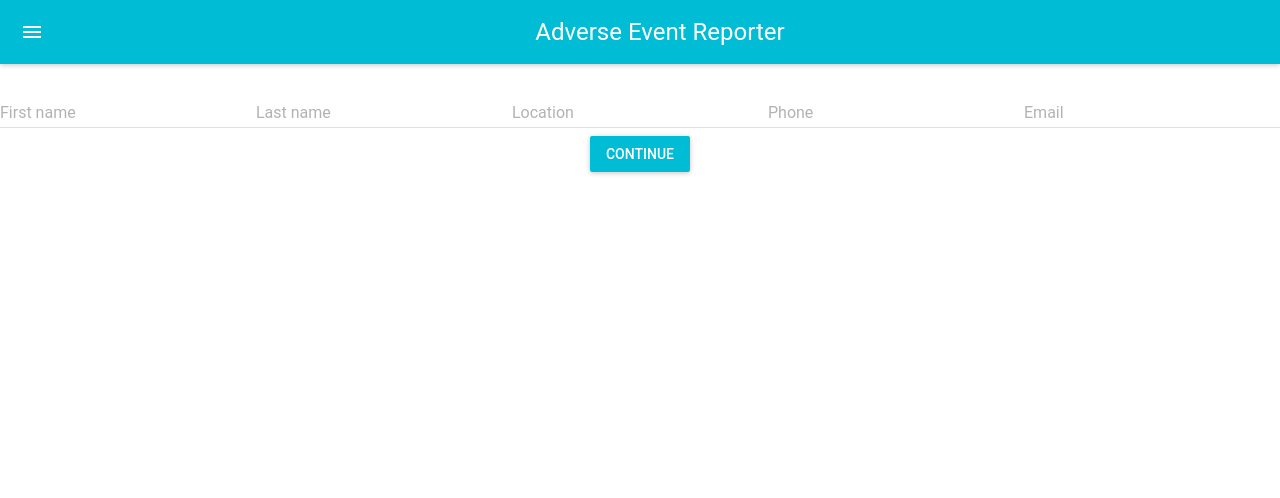
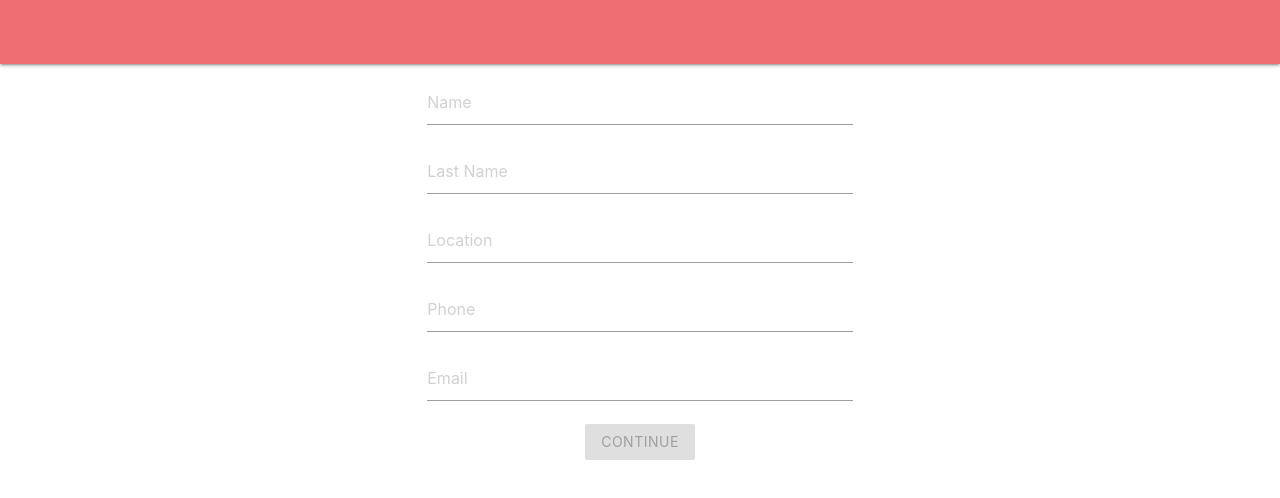
Before and after one commit to codenamics/AdverseEvents, a React (Create React App) app in the folder client/: page / in a window 1280 px wide. Shown: the top 498 px of the page. Built offline with nearby package versions, Linux system fonts and the light colour scheme.

Commit message:
validation

```diff
--- a/client/package.json
+++ b/client/package.json
@@ -5,8 +5,12 @@
   "dependencies": {
     "axios": "^0.18.0",
     "material-ui": "^0.20.2",
+    "materialize-css": "^1.0.0-rc.2",
+    "moment": "^2.22.2",
     "react": "^16.6.1",
+    "react-day-picker": "^7.2.4",
     "react-dom": "^16.6.1",
+    "react-inputs-validation": "^2.1.0",
     "react-scripts": "2.1.1"
   },
   "scripts": {
--- a/client/src/App.css
+++ b/client/src/App.css
@@ -18,6 +18,19 @@
     color: white;
 }
 
+.x-center {
+    display: flex;
+    justify-content: center
+}
+
+.collection-item {
+    text-align: left
+}
+
+.m-lr-auto {
+    margin: 0 auto;
+}
+
 .App-link {
     color: #61dafb;
 }
--- a/client/src/App.js
+++ b/client/src/App.js
@@ -7,6 +7,9 @@ class App extends Component {
   render() {
     return (
       <div className="App">
+        <nav>
+          <div class="nav-wrapper" />{" "}
+        </nav>{" "}
         <UserForm />
       </div>
     );
--- a/client/src/components/Confirm.js
+++ b/client/src/components/Confirm.js
@@ -32,31 +32,27 @@ export class FormPersonalDetails extends Component {
     } = this.props;
     console.log(errors);
     return (
-      <MuiThemeProvider>
-        <React.Fragment>
-          <AppBar title="Confirm Data" />
-          <List>
-            <ListItem primaryText="Name" secondaryText={name} />{" "}
-            <h1>{errors.name}</h1>
-            <ListItem primaryText="Last name" secondaryText={lastname} />{" "}
-            <h1>{errors.lastname}</h1>
-            <ListItem primaryText="Email" secondaryText={email} />{" "}
-            <ListItem primaryText="Location" secondaryText={location} />{" "}
-            <ListItem primaryText="Phone" secondaryText={phone} />{" "}
-            <ListItem primaryText="Date" secondaryText={date} />{" "}
-            <ListItem primaryText="Drug" secondaryText={drug} />{" "}
-            <ListItem primaryText="Batch" secondaryText={batch} />{" "}
-            <ListItem primaryText="Outcome" secondaryText={outcome} />{" "}
-            <ListItem primaryText="Details" secondaryText={details} />{" "}
-          </List>{" "}
-          <RaisedButton label="Back" onClick={this.back} />{" "}
-          <RaisedButton
-            label="Confirm"
-            primary={true}
-            onClick={this.continue}
-          />{" "}
-        </React.Fragment>{" "}
-      </MuiThemeProvider>
+      <div class="container">
+        <div className="row x-center ">
+          <div class="col s6 m-lr-auto">
+            <ul class="collection">
+              <li class="collection-item">Name:{name}</li>
+              <li class="collection-item">{lastname}</li>
+              <li class="collection-item">{email}</li>
+              <li class="collection-item">{phone}</li>
+              <li class="collection-item">{location}</li>
+              <li class="collection-item">{date}</li>
+              <li class="collection-item">{drug}</li>
+              <li class="collection-item">{batch}</li>
+              <li class="collection-item">{outcome}</li>
+              <li class="collection-item">{details}</li>
+            </ul>
+            <a class="waves-effect waves-light btn" onClick={this.continue}>
+              Continue
+            </a>
+          </div>
+        </div>
+      </div>
     );
   }
 }
--- a/client/src/components/FormAdverseEvent.js
+++ b/client/src/components/FormAdverseEvent.js
@@ -1,8 +1,6 @@
 import React, { Component } from "react";
-import MuiThemeProvider from "material-ui/styles/MuiThemeProvider";
-import AppBar from "material-ui/AppBar";
-import TextField from "material-ui/TextField";
-import RaisedButton from "material-ui/RaisedButton";
+import M from "materialize-css/dist/js/materialize.min.js";
+import "materialize-css/dist/css/materialize.min.css";
 
 export class FormAdverseEvent extends Component {
   continue = e => {
@@ -16,48 +14,91 @@ export class FormAdverseEvent extends Component {
 
   render() {
     const { values, handleChange } = this.props;
+
+    console.log(values);
     return (
-      <MuiThemeProvider>
-        <React.Fragment>
-          <AppBar title="Adverse Event Reporter" />
-          <TextField
-            hintText="Date"
-            floatingLabelText="Date"
+      <div class="container">
+        <div className="row x-center ">
+          <div class="col s6 m-lr-auto">
+            <div class="input-field">
+              <input
+                required
+                id="date"
+                type="text"
+                placeholder="Date"
+                class="validate"
                 onChange={handleChange("date")}
                 defaultValue={values.date}
-          />{" "}
-          <TextField
-            hintText="Drug name"
-            floatingLabelText="Drug name"
+              />
+            </div>
+            <div className="input-field">
+              <input
+                required
+                id="drug"
+                type="text"
+                class="validate"
                 onChange={handleChange("drug")}
                 defaultValue={values.drug}
-          />{" "}
-          <TextField
-            hintText="Batch number"
-            floatingLabelText="Batch number"
+              />
+
+              <label for="drug">Drug</label>
+            </div>
+            <div className="input-field">
+              <input
+                required
+                id="batch"
+                type="text"
+                class="validate"
                 onChange={handleChange("batch")}
                 defaultValue={values.batch}
-          />{" "}
-          <TextField
-            hintText="Outcome"
-            floatingLabelText="Outcome"
+              />
+              <label for="batch">Batch</label>
+            </div>
+            <div className="input-field">
+              <input
+                required
+                id="outcome"
+                type="text"
+                class="validate"
                 onChange={handleChange("outcome")}
                 defaultValue={values.outcome}
-          />{" "}
-          <TextField
-            hintText="Details"
-            floatingLabelText="Details"
+              />
+              <label for="outcome">Outcome</label>
+            </div>
+            <div className="input-field">
+              <input
+                required
+                id="details"
+                type="text"
+                class="validate"
                 onChange={handleChange("details")}
                 defaultValue={values.details}
               />
-          <RaisedButton label="Back" primary={true} onClick={this.back} />{" "}
-          <RaisedButton
-            label="Continue"
-            primary={true}
+              <label for="details">Details</label>
+            </div>
+            <a class="waves-effect waves-light btn" onClick={this.back}>
+              Back
+            </a>
+            {values.date === "" ||
+            values.drug === "" ||
+            values.batch === "" ||
+            values.outcome === "" ||
+            values.details === "" ? (
+              <a
+                disabled
+                class="waves-effect waves-light btn"
                 onClick={this.continue}
-          />{" "}
-        </React.Fragment>{" "}
-      </MuiThemeProvider>
+              >
+                Continue
+              </a>
+            ) : (
+              <a class="waves-effect waves-light btn" onClick={this.continue}>
+                Continue
+              </a>
+            )}
+          </div>
+        </div>
+      </div>
     );
   }
 }
--- a/client/src/components/FormPersonalDetails.js
+++ b/client/src/components/FormPersonalDetails.js
@@ -1,8 +1,6 @@
 import React, { Component } from "react";
-import MuiThemeProvider from "material-ui/styles/MuiThemeProvider";
-import AppBar from "material-ui/AppBar";
-import TextField from "material-ui/TextField";
-import RaisedButton from "material-ui/RaisedButton";
+import M from "materialize-css/dist/js/materialize.min.js";
+import "materialize-css/dist/css/materialize.min.css";
 
 export class FormPersonalDetails extends Component {
   continue = e => {
@@ -14,46 +12,84 @@ export class FormPersonalDetails extends Component {
     const { values, handleChange } = this.props;
 
     return (
-      <MuiThemeProvider>
-        <React.Fragment>
-          <AppBar title="Adverse Event Reporter" />
-          <TextField
-            hintText="First name"
-            floatingLabelText="First name"
+      <div class="container">
+        <div className="row x-center ">
+          <div class="col s6 m-lr-auto">
+            <div class="input-field">
+              <input
+                required
+                placeholder="Name"
+                id="name"
+                type="text"
+                class="validate"
                 onChange={handleChange("name")}
                 defaultValue={values.name}
               />
-          <TextField
-            hintText="Last name"
-            floatingLabelText="Last name"
+            </div>
+            <div className="input-field">
+              <input
+                required
+                placeholder="Last Name"
+                id="lastname"
+                type="text"
+                class="validate"
                 onChange={handleChange("lastname")}
                 defaultValue={values.lastname}
               />
-          <TextField
-            hintText="Location"
-            floatingLabelText="Location"
+            </div>
+            <div className="input-field">
+              <input
+                required
+                id="location"
+                placeholder="Location"
+                type="text"
+                class="validate"
                 onChange={handleChange("location")}
                 defaultValue={values.location}
               />
-          <TextField
-            hintText="Phone"
-            floatingLabelText="Phone"
+            </div>
+            <div className="input-field">
+              <input
+                required
+                id="phone"
+                type="text"
+                placeholder="Phone"
+                class="validate"
                 onChange={handleChange("phone")}
                 defaultValue={values.phone}
               />
-          <TextField
-            hintText="Email"
-            floatingLabelText="Email"
+            </div>
+            <div className="input-field">
+              <input
+                required
+                id="email"
+                placeholder="Email"
+                type="email"
+                class="validate"
                 onChange={handleChange("email")}
                 defaultValue={values.email}
               />
-          <RaisedButton
-            label="Continue"
-            primary={true}
+            </div>
+            {values.name === "" ||
+            values.lastname === "" ||
+            values.email === "" ||
+            values.phone === "" ||
+            values.location === "" ? (
+              <a
+                disabled
+                class="waves-effect waves-light btn"
                 onClick={this.continue}
-          />
-        </React.Fragment>
-      </MuiThemeProvider>
+              >
+                Continue
+              </a>
+            ) : (
+              <a class="waves-effect waves-light btn" onClick={this.continue}>
+                Continue
+              </a>
+            )}
+          </div>
+        </div>
+      </div>
     );
   }
 }
--- a/package.json
+++ b/package.json
@@ -10,9 +10,12 @@
   "license": "MIT",
   "dependencies": {
     "body-parser": "^1.18.3",
+    "classnames": "^2.2.6",
     "dotenv": "^6.1.0",
     "express": "^4.16.4",
+    "node-sass": "^4.10.0",
     "nodemailer": "^4.6.8",
+    "react-datepicker": "^1.8.0",
     "validator": "^10.8.0"
   }
 }
```
Also changed, not shown: client/src/components/UserForm.js (+6 -1 lines). Lines whose indentation alone changed are shown as unchanged.
